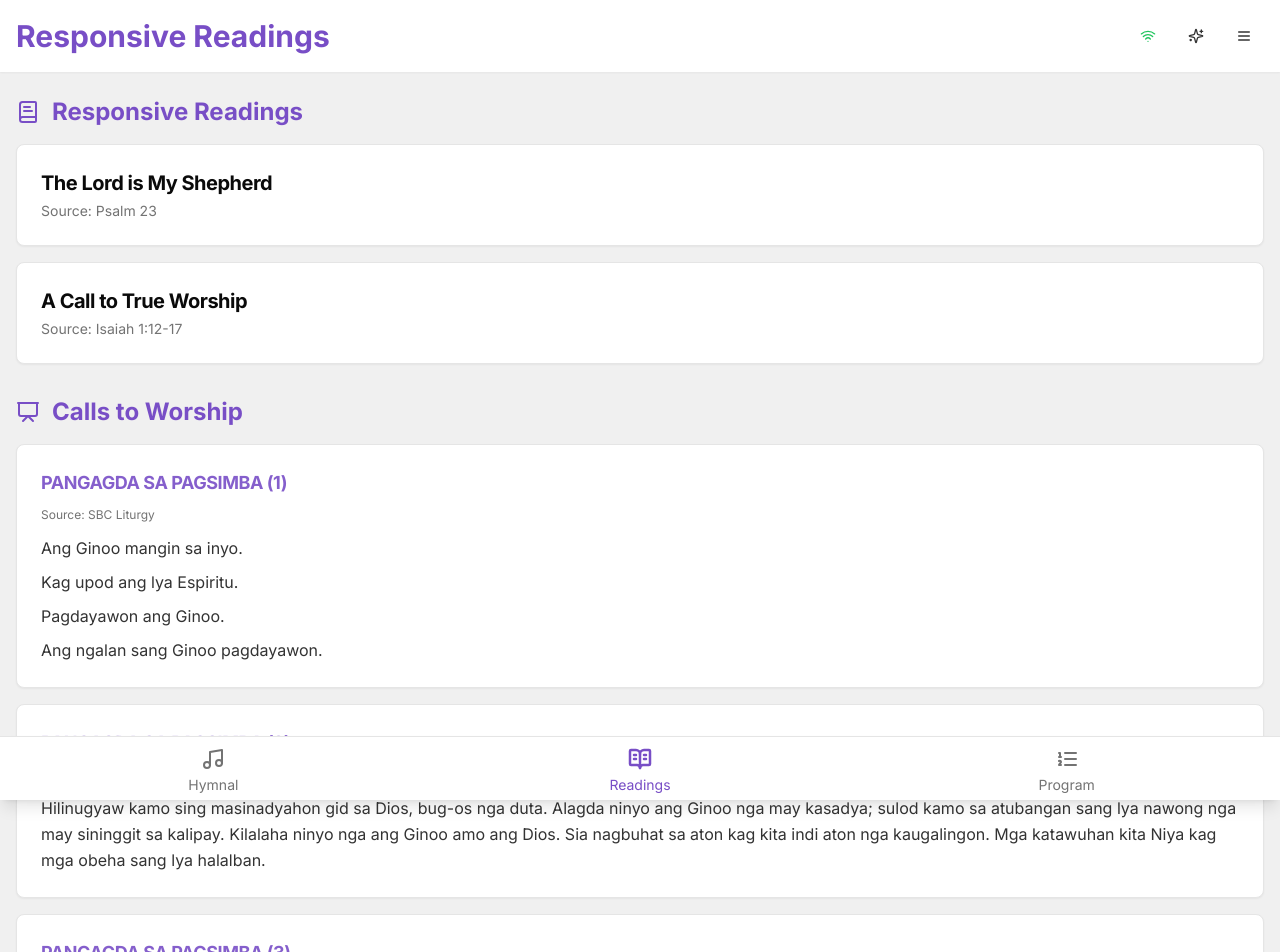
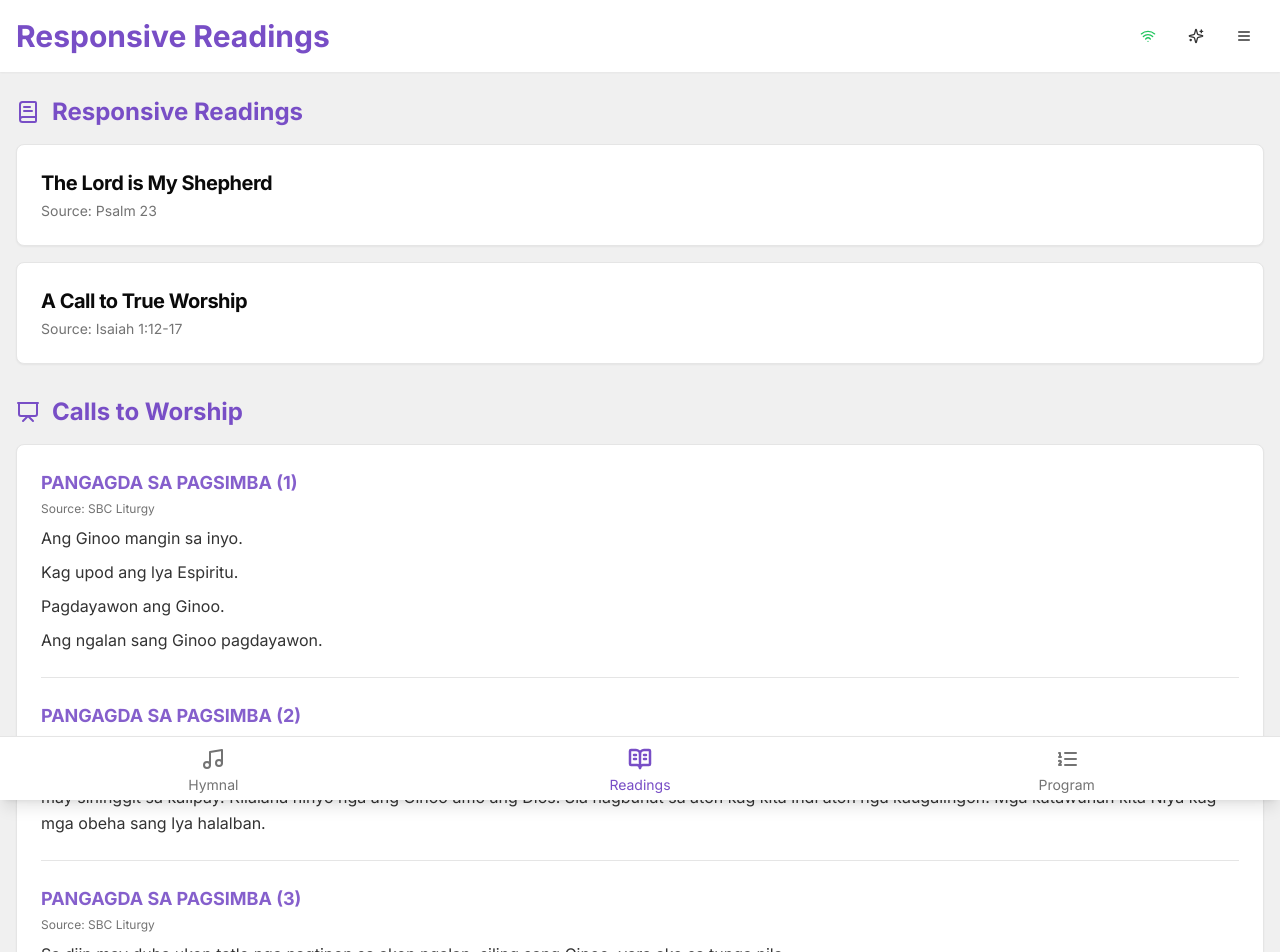
Before and after one commit to bongbongmarkios/offline-app, a Next.js app: page /readings in a window 1280 px wide. Shown: the top 952 px of the page. Built offline with nearby package versions, Linux system fonts and the light colour scheme; what @genkit-ai/googleai, genkit would draw is missing.

Commit message:
Make the following changes:
,

Find this element:

  <CardHeader classN

```diff
--- a/src/components/readings/ReadingList.tsx
+++ b/src/components/readings/ReadingList.tsx
@@ -1,8 +1,10 @@
 'use client';
+import * as React from 'react';
 import type { Reading, ReadingCategory } from '@/types';
 import Link from 'next/link';
 import { Card, CardHeader, CardTitle, CardDescription, CardContent } from '@/components/ui/card';
 import { BookText, BookHeart, Presentation } from 'lucide-react';
+import { Separator } from '@/components/ui/separator';
 
 interface ReadingListProps {
   readings: Reading[];
@@ -44,39 +46,43 @@ export default function ReadingList({ readings }: ReadingListProps) {
               <Icon className="mr-3 h-6 w-6" />
               {title}
             </h2>
-            <div className="space-y-4">
-              {items.map((reading) => {
-                if (isInlineCategory) {
-                  // Render the full content directly on this page for certain categories
-                  return (
-                    <Card key={reading.id} className="shadow-sm">
-                      <CardHeader className="pb-3">
-                        <CardTitle className="font-headline text-lg text-primary/90">{reading.title}</CardTitle>
+
+            {isInlineCategory ? (
+              // New combined container logic
+              <Card className="shadow-sm">
+                <CardContent className="pt-6">
+                  <div className="space-y-6">
+                    {items.map((reading, index) => (
+                      <React.Fragment key={reading.id}>
+                        {index > 0 && <Separator className="my-4" />}
+                        <div>
+                          <h3 className="font-headline text-lg text-primary/90 font-semibold">{reading.title}</h3>
                           {reading.source && (
-                          <CardDescription className="text-xs text-muted-foreground pt-1">
+                            <p className="text-xs text-muted-foreground pt-1">
                               Source: {reading.source}
-                          </CardDescription>
+                            </p>
                           )}
-                      </CardHeader>
-                      <CardContent className="pt-0">
-                        <div className="space-y-2 text-md text-foreground leading-relaxed">
-                          {reading.lyrics.split('\n').map((line, index) => {
+                          <div className="mt-2 space-y-2 text-md text-foreground leading-relaxed">
+                            {reading.lyrics.split('\n').map((line, lineIndex) => {
                               const speakerMatch = line.match(/^(Leader:|People:|All:)\s*/);
                               if (speakerMatch) {
                                 const text = line.substring(speakerMatch[0].length).trim();
-                              // Don't render empty lines that might result from stripping the speaker tag
                                 if (!text) return null;
-                              return <p key={index}>{text}</p>;
+                                return <p key={lineIndex}>{text}</p>;
                               }
-                            return <p key={index}>{line}</p>;
+                              return <p key={lineIndex}>{line}</p>;
                             })}
+                          </div>
+                        </div>
+                      </React.Fragment>
+                    ))}
                   </div>
                 </CardContent>
               </Card>
-                  );
-                } else {
-                  // Original behavior for responsive readings (they are longer and benefit from a detail page)
-                  return (
+            ) : (
+              // Original logic for responsive readings
+              <div className="space-y-4">
+                {items.map((reading) => (
                   <Link key={reading.id} href={`/readings/${reading.id}`} className="block hover:no-underline">
                     <Card className="hover:shadow-md transition-shadow duration-200 cursor-pointer hover:border-primary/50">
                       <CardHeader>
@@ -93,10 +99,9 @@ export default function ReadingList({ readings }: ReadingListProps) {
                       </CardHeader>
                     </Card>
                   </Link>
-                  );
-                }
-              })}
+                ))}
               </div>
+            )}
           </div>
         );
       })}
```
Lines whose indentation alone changed are shown as unchanged.
